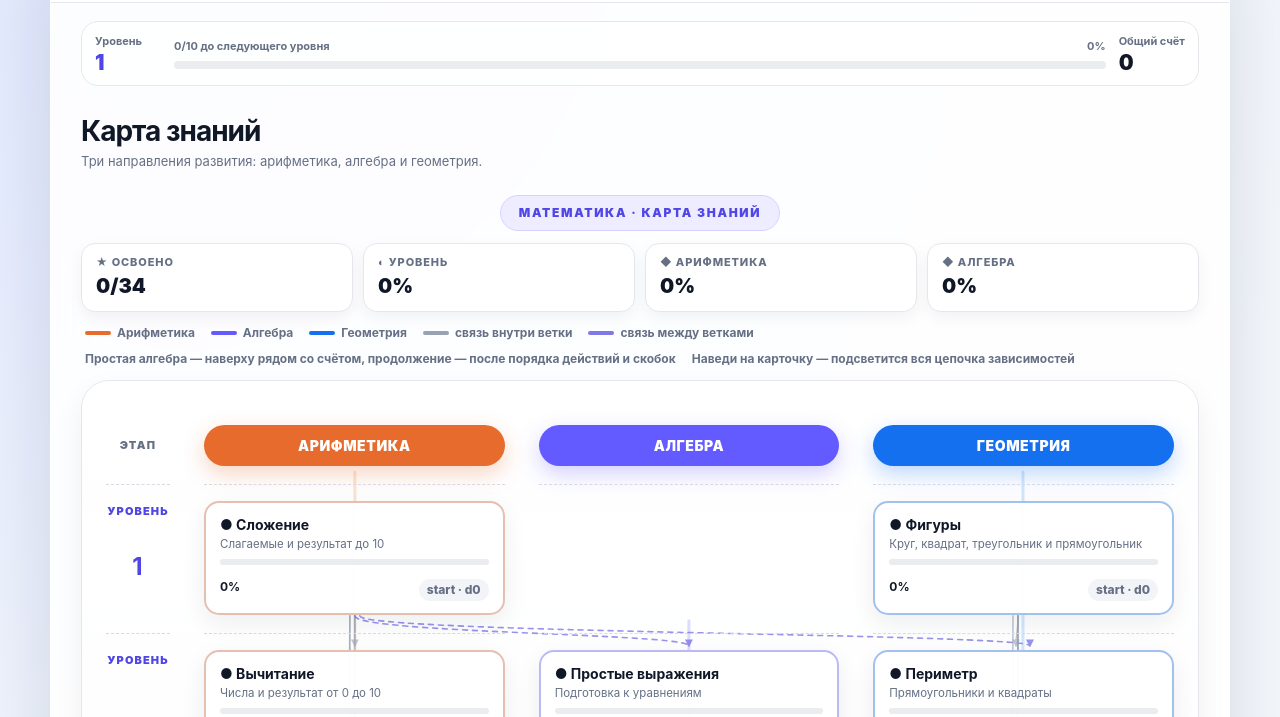
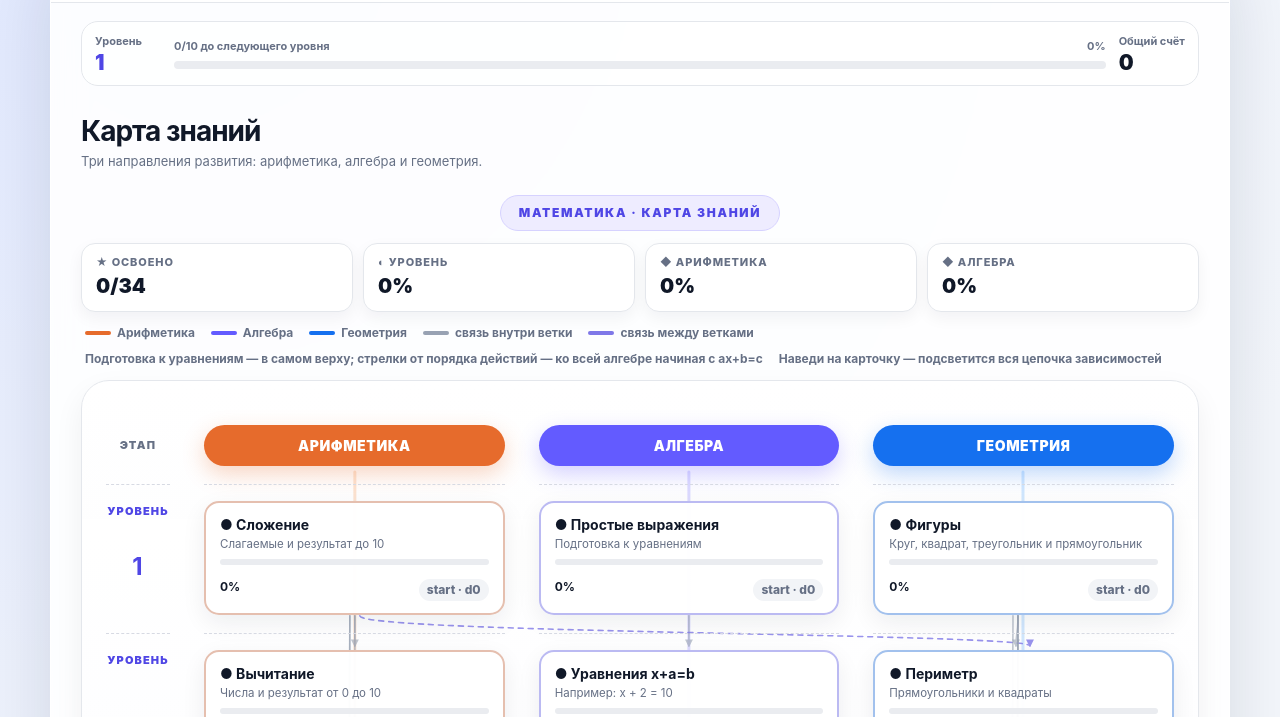
Before and after one commit to kamilch1k/math-rush, a plain HTML site: page outputs/math-rush.html in a window 1280 px wide. Both pictures are taken after a click on the button "Карта". Shown: the part 83-800 px from the top of the page. Drawn offline with nearby package versions, Linux system fonts and the light colour scheme.

Commit message:
Prep-for-equations to the top, order links from ax+b=c down
- expressions (prep for equations) has no prerequisites now, sits at row 0 flush under the algebra header
- order-of-operations is a prerequisite for two-step and everything below it (sequences, linear, systems, inequalities, functions, polynomials, linear-functions, quadratics, derivatives)
- two-step lands directly under order so all arrows point down

```diff
--- a/outputs/math-rush.html
+++ b/outputs/math-rush.html
@@ -536,7 +536,7 @@
         <div class="map-layout">
           <div class="board-plaque">Математика · Карта знаний</div>
           <div id="mapStats" class="map-stats"></div>
-          <div class="map-legend"><span><i style="background:#e66b2c"></i>Арифметика</span><span><i style="background:#635bff"></i>Алгебра</span><span><i style="background:#1570ef"></i>Геометрия</span><span><i style="background:#98a2b3"></i>связь внутри ветки</span><span><i style="background:#7f78e8"></i>связь между ветками</span><span>Простая алгебра — наверху рядом со счётом, продолжение — после порядка действий и скобок</span><span>Наведи на карточку — подсветится вся цепочка зависимостей</span></div>
+          <div class="map-legend"><span><i style="background:#e66b2c"></i>Арифметика</span><span><i style="background:#635bff"></i>Алгебра</span><span><i style="background:#1570ef"></i>Геометрия</span><span><i style="background:#98a2b3"></i>связь внутри ветки</span><span><i style="background:#7f78e8"></i>связь между ветками</span><span>Подготовка к уравнениям — в самом верху; стрелки от порядка действий — ко всей алгебре начиная с ax+b=c</span><span>Наведи на карточку — подсветится вся цепочка зависимостей</span></div>
           <div id="spaBranches" class="skill-map"></div>
           <div id="mapDetail" class="skill-detail"></div>
         </div>
--- a/outputs/progress.js
+++ b/outputs/progress.js
@@ -18,15 +18,15 @@
     { id: 'parentheses', title: 'Скобки', category: 'arithmetic', prerequisites: ['order-of-operations'], mode: 'arithmetic-parentheses' },
     { id: 'fractions', title: 'Дроби', category: 'arithmetic', prerequisites: ['division', 'parentheses'], mode: 'fractions-simplify' },
     { id: 'percentages', title: 'Проценты', category: 'arithmetic', prerequisites: ['fractions'], mode: 'skills-percent' },
-    { id: 'expressions', title: 'Простые выражения', category: 'algebra', prerequisites: ['addition'], mode: 'equations-missing' },
+    { id: 'expressions', title: 'Простые выражения', category: 'algebra', prerequisites: [], mode: 'equations-missing' },
     { id: 'powers', title: 'Степени', category: 'algebra', prerequisites: ['multiplication'], mode: 'algebra-powers' },
     { id: 'equation-add', title: 'x + a = b', category: 'algebra', prerequisites: ['expressions'], mode: 'equations-addition' },
     { id: 'equation-multiply', title: 'ax = b', category: 'algebra', prerequisites: ['multiplication'], mode: 'equations-multiplication' },
     { id: 'equation-divide', title: 'x / a = b', category: 'algebra', prerequisites: ['division'], mode: 'equations-division' },
     { id: 'roots', title: 'Квадратные корни', category: 'algebra', prerequisites: ['powers', 'division'], mode: 'algebra-roots' },
-    { id: 'equation-two-step', title: 'ax + b = c', category: 'algebra', prerequisites: ['equation-add', 'equation-multiply'], mode: 'equations-two-step' },
+    { id: 'equation-two-step', title: 'ax + b = c', category: 'algebra', prerequisites: ['equation-add', 'equation-multiply', 'order-of-operations'], mode: 'equations-two-step' },
     { id: 'linear-equations', title: 'Линейные уравнения', category: 'algebra', prerequisites: ['equation-two-step', 'equation-divide', 'order-of-operations', 'parentheses'], mode: 'equations' },
-    { id: 'sequences', title: 'Прогрессии', category: 'algebra', prerequisites: ['multiplication', 'equation-two-step'], mode: 'algebra-sequences' },
+    { id: 'sequences', title: 'Прогрессии', category: 'algebra', prerequisites: ['multiplication', 'equation-two-step', 'order-of-operations'], mode: 'algebra-sequences' },
     { id: 'systems', title: 'Системы уравнений', category: 'algebra', prerequisites: ['linear-equations', 'equation-two-step', 'order-of-operations', 'parentheses'], mode: 'algebra-systems' },
     { id: 'inequalities', title: 'Неравенства', category: 'algebra', prerequisites: ['linear-equations', 'order-of-operations', 'parentheses'], mode: 'algebra-inequalities' },
     { id: 'functions', title: 'Функции', category: 'algebra', prerequisites: ['linear-equations', 'order-of-operations', 'parentheses'], mode: 'algebra-functions' },
```
Also changed, not shown: outputs/math-map.html (+1 -1 lines), README.md.
